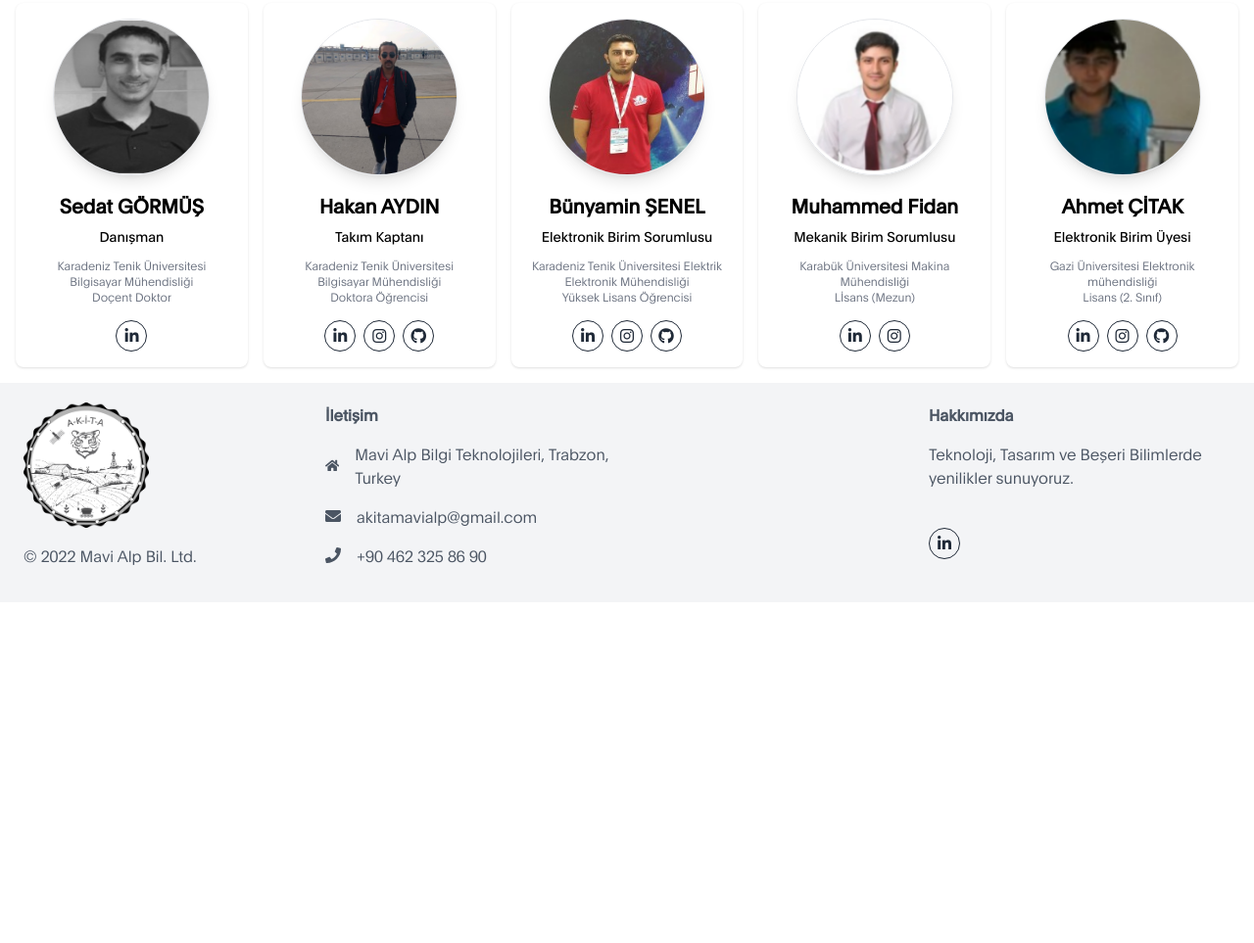
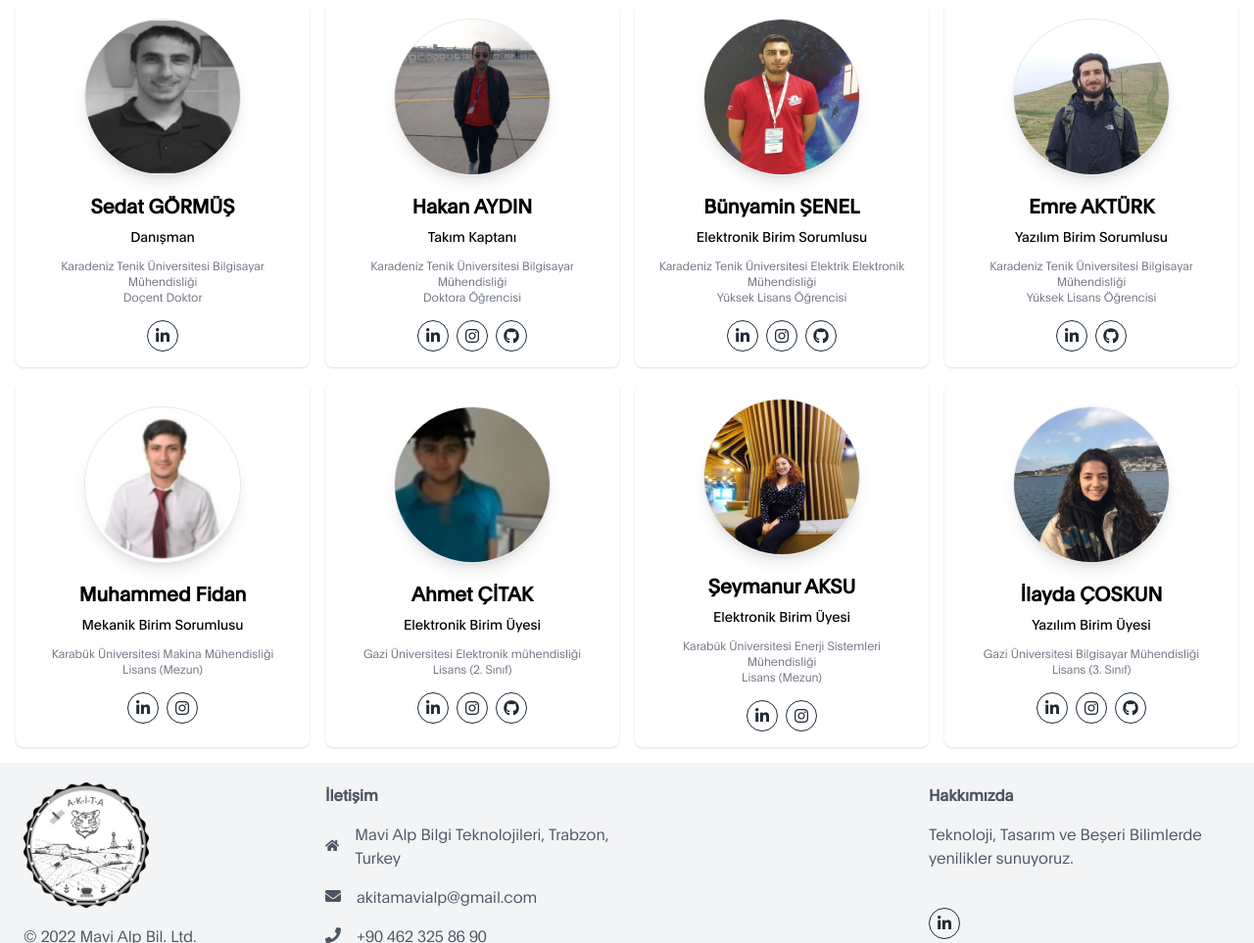
Before and after one commit to akitamavialp/akitamavialp.github.io, a plain HTML site: page index.html in a window 1280 px wide. Shown: the part 801-1764 px from the top of the page at 98% size. Before the commit the page ends 1416 px from the top, so only its background shows below. Drawn offline with nearby package versions, Linux system fonts and the light colour scheme.

Commit message:
Update index.html

```diff
--- a/index.html
+++ b/index.html
@@ -123,7 +123,7 @@
 		<p class="mt-2 text-3xl leading-8 font-extrabold tracking-tight text-gray-900 sm:text-4xl">Takımımız</p>
 	</div>
 
-	<div class="grid grid-cols-1 sm:grid-cols-2 md:grid-cols-3 xl:grid-cols-5 gap-4 m-4">
+	<div class="grid grid-cols-1 sm:grid-cols-2 md:grid-cols-4 xl:grid-cols-4 gap-4 m-4">
 
 		<div class="flex flex-col items-center justify-center bg-white p-4 shadow rounded-lg">
 			<div class="inline-flex shadow-lg border border-gray-200 rounded-full overflow-hidden h-40 w-40">
@@ -220,6 +220,36 @@
 
 		<div class="flex flex-col items-center justify-center bg-white p-4 shadow rounded-lg">
 			<div class="inline-flex shadow-lg border border-gray-200 rounded-full overflow-hidden h-40 w-40">
+				<img src="persons/emre.jpeg"
+				alt=""
+				class="h-full w-full">
+			</div>
+
+			<h2 class="mt-4 font-bold text-xl">Emre AKTÜRK</h2>
+			<h6 class="mt-2 text-sm font-medium">Yazılım Birim Sorumlusu</h6>
+
+			<p class="text-xs text-gray-500 text-center mt-3">
+
+				Karadeniz Tenik Üniversitesi Bilgisayar Mühendisliği <br>
+				Yüksek Lisans Öğrencisi
+			</p>
+
+			<ul class="flex flex-row mt-4 space-x-2">
+				<li>
+					<a href="https://www.linkedin.com/in/eakturk/" class="flex items-center justify-center h-8 w-8 border rounded-full text-gray-800 border-gray-800">
+						<i class="fa-brands fa-linkedin-in"></i>
+					</a>
+				</li>
+				<li>
+					<a href="https://github.com/bunyaminsenel" class="flex items-center justify-center h-8 w-8 border rounded-full text-gray-800 border-gray-800">
+						<i class="fa-brands fa-github"></i>
+					</a>
+				</li>
+			</ul>
+		</div>
+
+		<div class="flex flex-col items-center justify-center bg-white p-4 shadow rounded-lg">
+			<div class="inline-flex shadow-lg border border-gray-200 rounded-full overflow-hidden h-40 w-40">
 				<img src="persons/muhammed.png"
 				alt=""
 				class="h-full w-full">
@@ -230,7 +260,7 @@
 
 			<p class="text-xs text-gray-500 text-center mt-3">
 				Karabük Üniversitesi Makina Mühendisliği <br>
-				Lİsans (Mezun)
+				Lisans (Mezun)
 			</p>
 
 			<ul class="flex flex-row mt-4 space-x-2">
@@ -275,6 +305,69 @@
 				</li>
 				<li>
 					<a href="https://github.com/citax" class="flex items-center justify-center h-8 w-8 border rounded-full text-gray-800 border-gray-800">
+						<i class="fa-brands fa-github"></i>
+					</a>
+				</li>
+			</ul>
+		</div>
+
+		<div class="flex flex-col items-center justify-center bg-white p-4 shadow rounded-lg">
+			<div class="inline-flex shadow-lg border border-gray-200 rounded-full overflow-hidden h-40 w-40">
+				<img src="persons/seymanur.jpg"
+				alt=""
+				class="h-full w-full">
+			</div>
+
+			<h2 class="mt-4 font-bold text-xl">Şeymanur AKSU</h2>
+			<h6 class="mt-2 text-sm font-medium">Elektronik Birim Üyesi</h6>
+
+			<p class="text-xs text-gray-500 text-center mt-3">
+				Karabük Üniversitesi Enerji Sistemleri Mühendisliği <br>
+				Lisans (Mezun)
+			</p>
+
+			<ul class="flex flex-row mt-4 space-x-2">
+				<li>
+					<a href="https://www.linkedin.com/in/talibe-%C5%9Feymanur-aksu-b7aa85177/" class="flex items-center justify-center h-8 w-8 border rounded-full text-gray-800 border-gray-800">
+						<i class="fa-brands fa-linkedin-in"></i>
+					</a>
+				</li>
+				<li>
+					<a href="https://www.instagram.com/acitak06/" class="flex items-center justify-center h-8 w-8 border rounded-full text-gray-800 border-gray-800">
+						<i class="fab fa-instagram"></i>
+					</a>
+				</li>
+			</ul>
+		</div>
+
+		<div class="flex flex-col items-center justify-center bg-white p-4 shadow rounded-lg">
+			<div class="inline-flex shadow-lg border border-gray-200 rounded-full overflow-hidden h-40 w-40">
+				<img src="persons/ilayda.jpg"
+				alt=""
+				class="h-full w-full">
+			</div>
+
+			<h2 class="mt-4 font-bold text-xl">İlayda ÇOSKUN</h2>
+			<h6 class="mt-2 text-sm font-medium">Yazılım Birim Üyesi</h6>
+
+			<p class="text-xs text-gray-500 text-center mt-3">
+				Gazi Üniversitesi Bilgisayar Mühendisliği <br>
+				Lisans (3. Sınıf)
+			</p>
+
+			<ul class="flex flex-row mt-4 space-x-2">
+				<li>
+					<a href="https://www.linkedin.com/in/ilayda-co%C5%9Fkun-8423b5206/" class="flex items-center justify-center h-8 w-8 border rounded-full text-gray-800 border-gray-800">
+						<i class="fa-brands fa-linkedin-in"></i>
+					</a>
+				</li>
+				<li>
+					<a href="https://www.instagram.com/acitak06/" class="flex items-center justify-center h-8 w-8 border rounded-full text-gray-800 border-gray-800">
+						<i class="fab fa-instagram"></i>
+					</a>
+				</li>
+				<li>
+					<a href="https://github.com/ilayda-coskun" class="flex items-center justify-center h-8 w-8 border rounded-full text-gray-800 border-gray-800">
 						<i class="fa-brands fa-github"></i>
 					</a>
 				</li>
```
